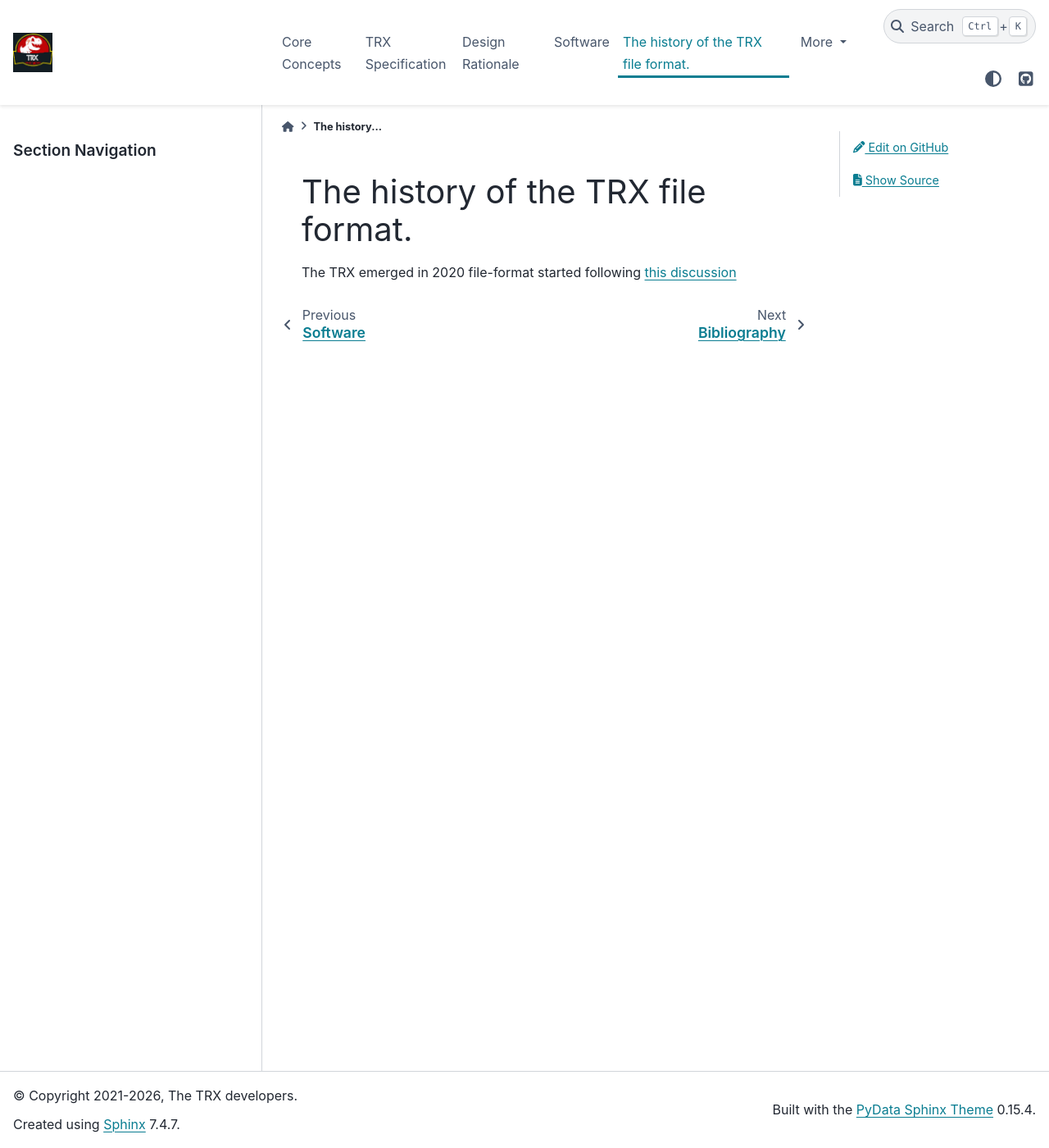
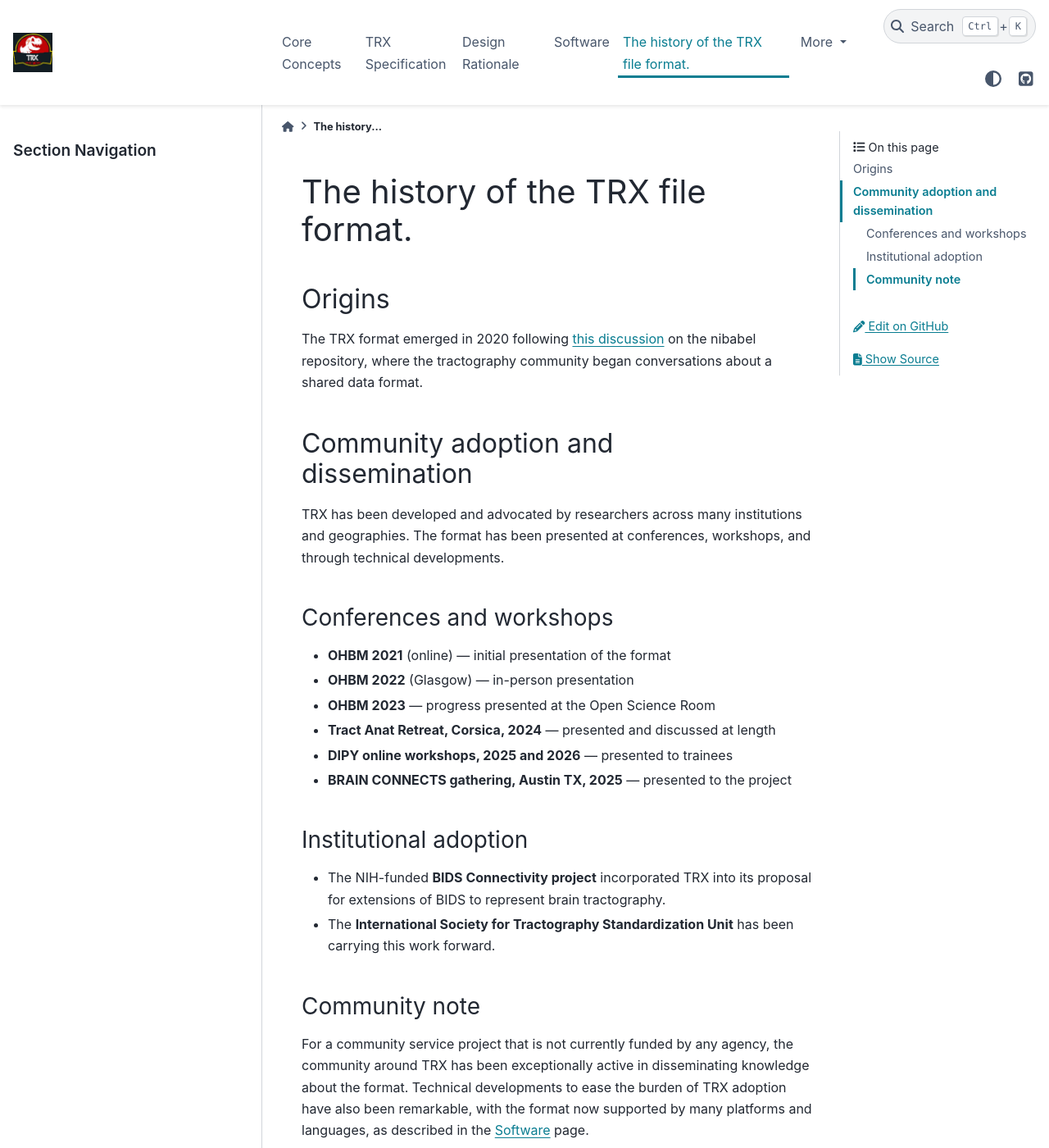
Before and after one commit to tee-ar-ex/tee-ar-ex.github.io, a Sphinx documentation site: the page built from source/history.md, in a window 1280 px wide and 1400 px high. Shown: the whole window at 82% size. Built offline with Sphinx 7.4.7 and the PyData theme 0.15.4, drawn with Linux system fonts in a browser that asks for light colours.

Commit message:
More history.

```diff
--- a/source/history.md
+++ b/source/history.md
@@ -1,6 +1,38 @@
 # The history of the TRX file format.
 
+## Origins
 
+The TRX format emerged in 2020 following
+[this discussion](https://github.com/nipy/nibabel/issues/942) on the nibabel
+repository, where the tractography community began conversations about a
+shared data format.
 
+## Community adoption and dissemination
 
-The TRX emerged in 2020 file-format started following [this discussion](https://github.com/nipy/nibabel/issues/942)
+TRX has been developed and advocated by researchers across many institutions
+and geographies. The format has been presented at conferences, workshops, and
+through technical developments.
+
+### Conferences and workshops
+
+- **OHBM 2021** (online) — initial presentation of the format
+- **OHBM 2022** (Glasgow) — in-person presentation
+- **OHBM 2023** — progress presented at the Open Science Room
+- **Tract Anat Retreat, Corsica, 2024** — presented and discussed at length
+- **DIPY online workshops, 2025 and 2026** — presented to trainees
+- **BRAIN CONNECTS gathering, Austin TX, 2025** — presented to the project
+
+### Institutional adoption
+
+- The NIH-funded **BIDS Connectivity project** incorporated TRX into its
+  proposal for extensions of BIDS to represent brain tractography.
+- The **International Society for Tractography Standardization Unit** has been
+  carrying this work forward.
+
+### Community note
+
+For a community service project that is not currently funded by any agency, the
+community around TRX has been exceptionally active in disseminating knowledge
+about the format. Technical developments to ease the burden of TRX adoption
+have also been remarkable, with the format now supported by many platforms and
+languages, as described in the [Software](software.md) page.
```
